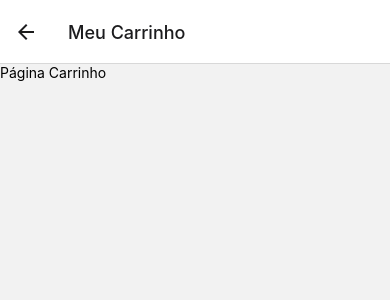
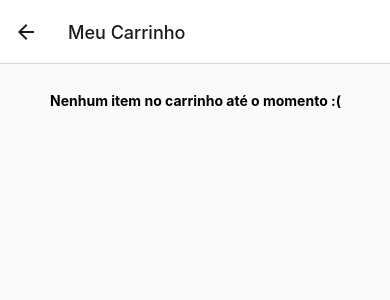
Before and after one commit to raphaeldemelo/desafiocarrinhodecompras, a React Native app: screen /Cart in a window 390 px wide. Shown: the top 300 px of the page. Built offline with nearby package versions, Linux system fonts and the light colour scheme.

Commit message:
feat: listando carrinho de compras

```diff
--- /dev/null
+++ b/src/components/CardItem/index.js
@@ -0,0 +1,76 @@
+import React, { useState } from 'react';
+import { View, Text, StyleSheet, TouchableOpacity } from 'react-native';
+
+
+export default function CardItem({ data, addAmount, removeAmount }) {
+
+    const [amount, setAmount] = useState(data.amount)
+
+    function handleRemoveItem() {
+        removeAmount();
+        if (amount === 0) {
+            setAmount(0);
+            return;
+        }
+        setAmount(item => item - 1)
+    }
+
+    function handleAcrescentar() {
+        addAmount();
+        setAmount(item => item + 1)
+    }
+
+
+    return (
+        <View style={styles.container}>
+            <Text style={styles.title}>{data.name}</Text>
+            <Text style={styles.price}>R$ {data.price}</Text>
+
+            <View style={styles.amountContainer}>
+                <TouchableOpacity style={styles.buttonAdd} onPress={handleRemoveItem}>
+                    <Text>-</Text>
+                </TouchableOpacity>
+
+                <Text style={styles.amount}>{amount}</Text>
+
+                <TouchableOpacity style={styles.buttonAdd} onPress={handleAcrescentar}>
+                    <Text>+</Text>
+                </TouchableOpacity>
+            </View>
+        </View>
+    );
+}
+
+const styles = StyleSheet.create({
+    container: {
+        borderWidth: 1,
+        borderColor: '#dfdfdf',
+        borderRadius: 2,
+        marginBottom: 14,
+        padding: 8,
+    },
+    title: {
+        fontWeight: 'bold',
+        fontSize: 18,
+    },
+    price: {
+        fontSize: 16,
+    },
+    amountContainer: {
+        marginTop: 14,
+        marginBottom: 14,
+        flexDirection: 'row',
+        alignItems: 'center',
+    },
+    buttonAdd: {
+        backgroundColor: "#168fff",
+        padding: 6,
+        paddingLeft: 14,
+        paddingRight: 14,
+        borderRadius: 2,
+    },
+    amount: {
+        marginLeft: 14,
+        marginRight: 14,
+    }
+})
--- a/src/contexts/CartContext.js
+++ b/src/contexts/CartContext.js
@@ -30,9 +30,23 @@
         console.log([...cart, data])
     }
 
+    function removeItemCart(product) {
+        const indexItem = cart.findIndex(item => item.id === product.id);
+        if (cart[indexItem]?.amount > 1) {
+            let cartList = cart;
+            cartList[indexItem].amount = cartList[indexItem].amount - 1;
+            cartList[indexItem].total = cartList[indexItem].total - cartList[indexItem].price;
+            setCart(cartList);
+            return;
+        }
+
+        const removeItem = cart.filter(item => item.id !== product.id)
+        setCart(removeItem)
+    }
+
 
     return (
-        <CartContext.Provider value={{ cart, addItemCarrinho }}>
+        <CartContext.Provider value={{ cart, addItemCarrinho, removeItemCart }}>
             {children}
         </CartContext.Provider>
     )
--- a/src/pages/Cart/index.js
+++ b/src/pages/Cart/index.js
@@ -1,9 +1,27 @@
-import { View, Text, StyleSheet } from 'react-native';
+import { useContext } from 'react';
+import { View, StyleSheet, FlatList, Text } from 'react-native';
+import { CartContext } from '../../contexts/CartContext';
+import CardItem from '../../components/CardItem'
 
 export default function Cart() {
+
+    const { cart, addItemCarrinho, removeItemCart } = useContext(CartContext);
+
     return (
         <View style={styles.container}>
-            <Text>Página Carrinho</Text>
+            <FlatList
+                data={cart}
+                showsVerticalScrollIndicator={false}
+                keyExtractor={(item) => String(item.id)}
+                ListEmptyComponent={() => <Text style={styles.observation}>{`Nenhum item no carrinho até o momento :(`}</Text>}
+                renderItem={({ item }) => (
+                    <CardItem
+                        data={item}
+                        addAmount={() => addItemCarrinho(item)}
+                        removeAmount={() => removeItemCart(item)}
+                    />
+                )}
+            />
         </View>
     )
 }
@@ -11,5 +29,15 @@
 const styles = StyleSheet.create({
     container: {
         flex: 1,
+        backgroundColor: "#fafafa",
+        paddingEnd: 14,
+        paddingTop: 14,
+    },
+    observation: {
+        fontWeight: 'bold',
+        paddingEnd: 14,
+        paddingTop: 14,
+        paddingLeft: 50,
+        paddingRight: 14,
     }
 })
```
